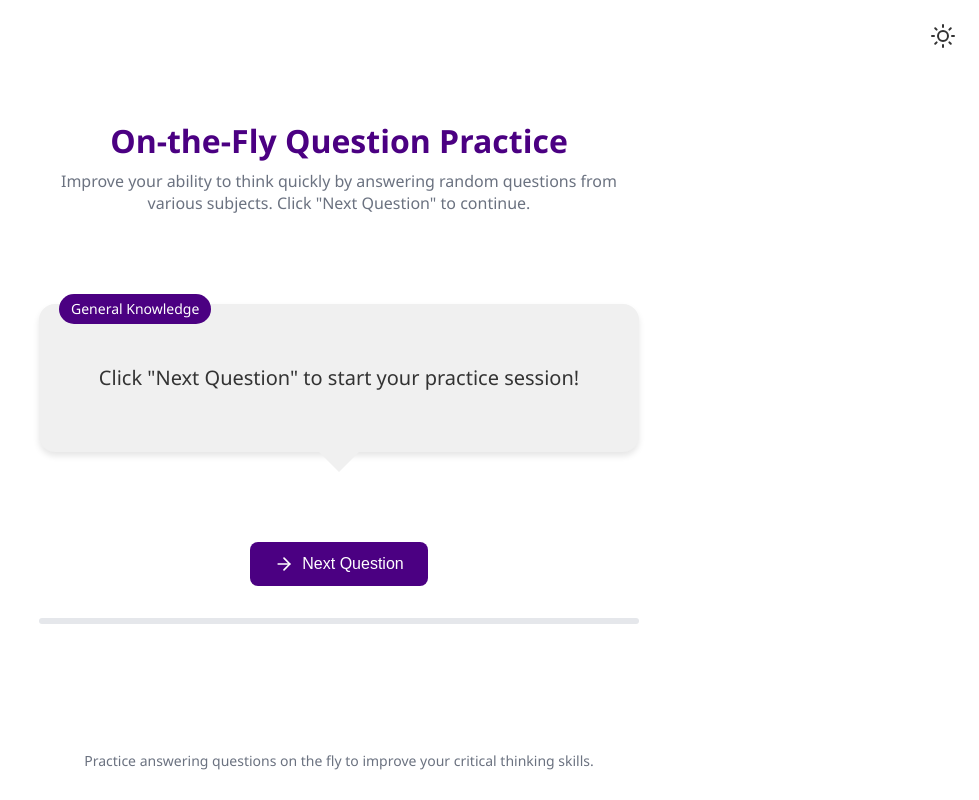
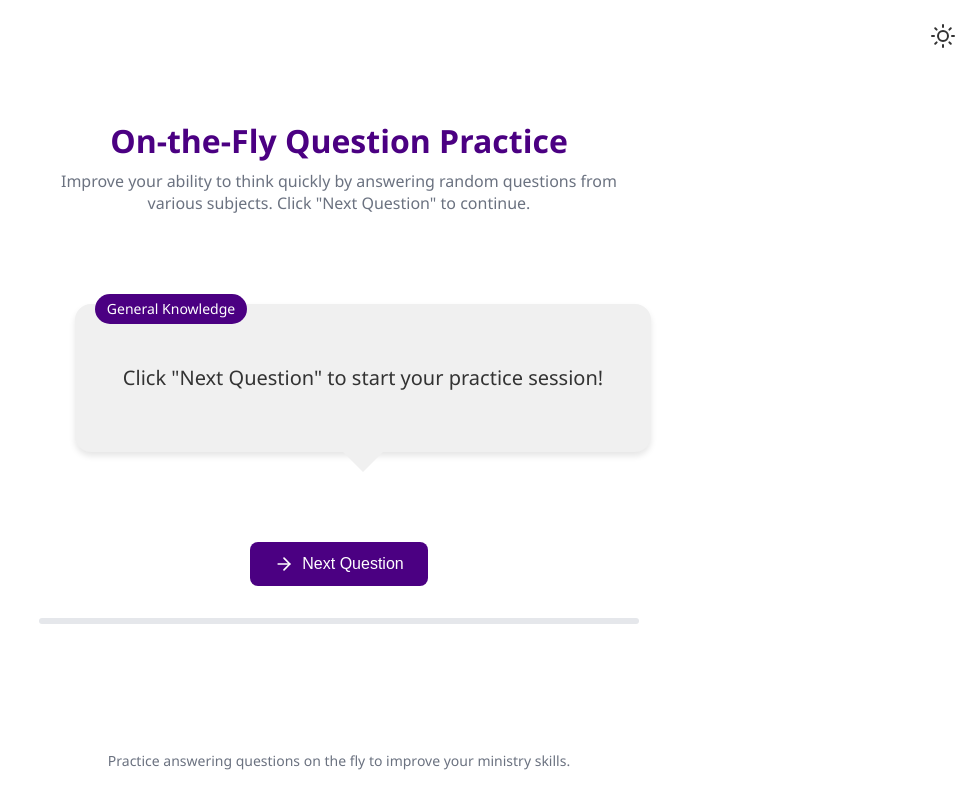
Before and after one commit to francislainy/min-prep, an Angular app: page / in a window 1280 px wide. Shown: the whole page, without its empty margins (301-1280 px from the left). Built offline with nearby package versions, Linux system fonts and the light colour scheme.

Commit message:
add url to jw website

```diff
--- a/src/app/components/footer/footer.component.ts
+++ b/src/app/components/footer/footer.component.ts
@@ -5,7 +5,7 @@ import { Component } from '@angular/core';
   standalone: true,
   template: `
     <footer>
-      <p>Practice answering questions on the fly to improve your critical thinking skills.</p>
+      <p>Practice answering questions on the fly to improve your ministry skills.</p>
     </footer>
   `,
   styles: [`
--- a/src/app/components/question/question.component.ts
+++ b/src/app/components/question/question.component.ts
@@ -10,15 +10,17 @@ import { Question } from '../../models/question.model';
   imports: [AsyncPipe, NgClass],
   template: `
     <div class="question-container">
+      <a [href]="(currentQuestion$ | async)?.url ? 'https://www.jw.org' + (currentQuestion$ | async)?.url : 'https://www.jw.org/en/bible-teachings/questions/'">
       <div
-        class="speech-bubble"
-        [ngClass]="(animationState$ | async) || ''"
-      >
+          class="speech-bubble"
+          [ngClass]="(animationState$ | async) || ''"
+        >
         <span class="category">
           {{ (currentQuestion$ | async)?.category }}
         </span>
-        <p>{{ (currentQuestion$ | async)?.question }}</p>
-      </div>
+          <p>{{ (currentQuestion$ | async)?.question }}</p>
+        </div>
+      </a>
     </div>
   `,
   styles: [`
@@ -87,6 +89,11 @@ import { Question } from '../../models/question.model';
       z-index: 1;
     }
 
+    a {
+      color: inherit;
+      text-decoration: none;
+    }
+
     @media (max-width: 640px) {
       .speech-bubble {
         font-size: 1.125rem;
```
